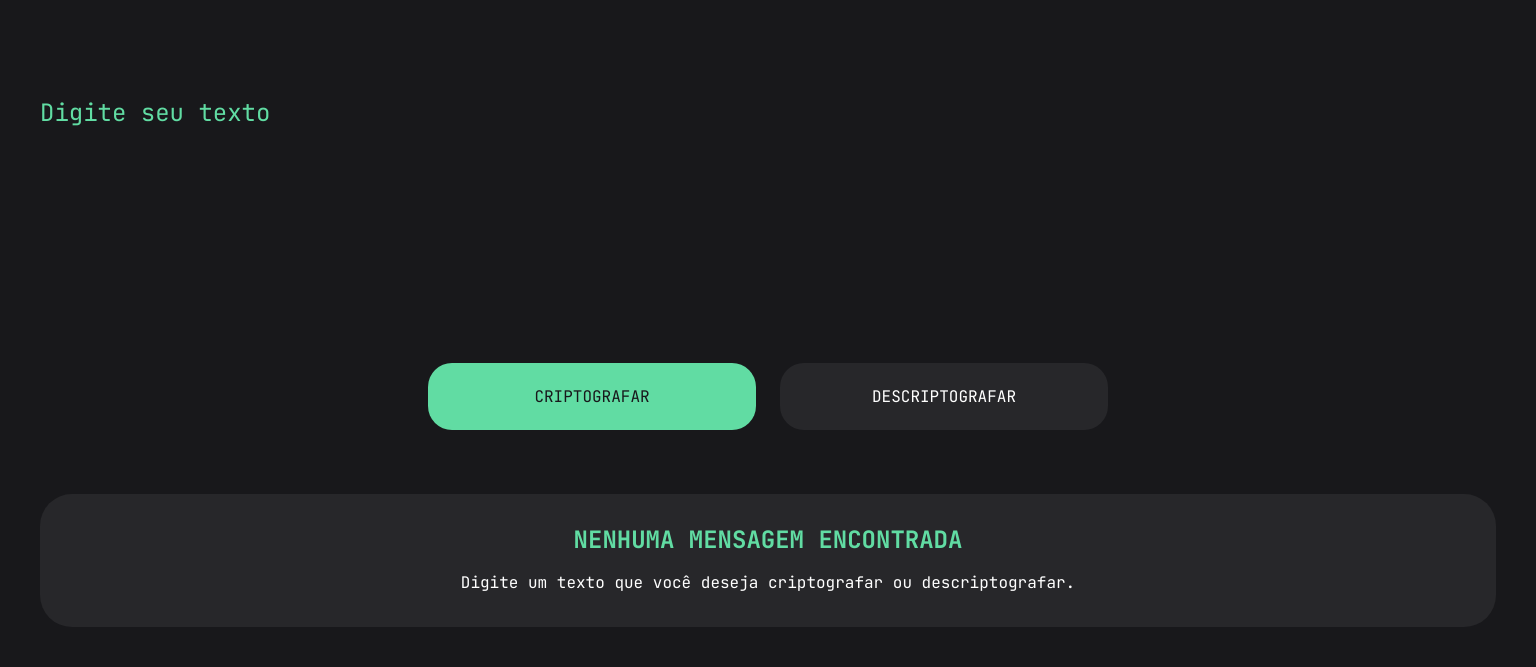
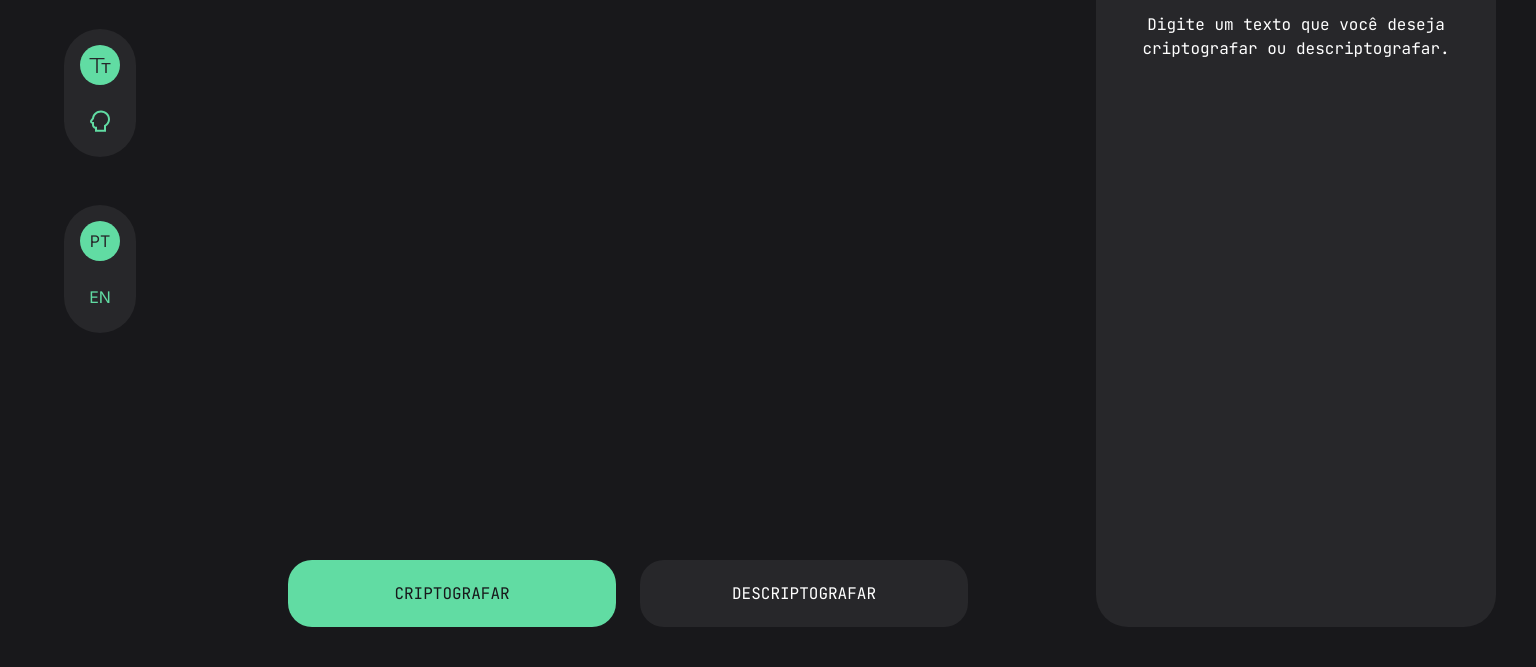
Before and after one commit to mutheusalmeida/dekoder, a website built with Vite: page index.html in a window 1536 px wide. Shown: the part 133-800 px from the top of the page. Built offline with nearby package versions, Linux system fonts and the light colour scheme.

Commit message:
feat: add desktop media query

```diff
--- a/src/style.css
+++ b/src/style.css
@@ -235,3 +235,35 @@
     margin: 0;
   }
 }
+
+@media (min-width: 90em) {
+  .container {
+    grid-template-columns: max-content 1fr;
+  }
+
+  .container,
+  .content {
+    grid-template-rows: auto;
+    gap: 5em;
+  }
+
+  .header,
+  .header__actions,
+  .modes,
+  .language {
+    flex-direction: column;
+  }
+
+  .header {
+    padding: 1.5em;
+  }
+
+  .header,
+  .header__actions {
+    gap: 3em;
+  }
+
+  .content {
+    grid-template-columns: 1fr 25em;
+  }
+}
```
